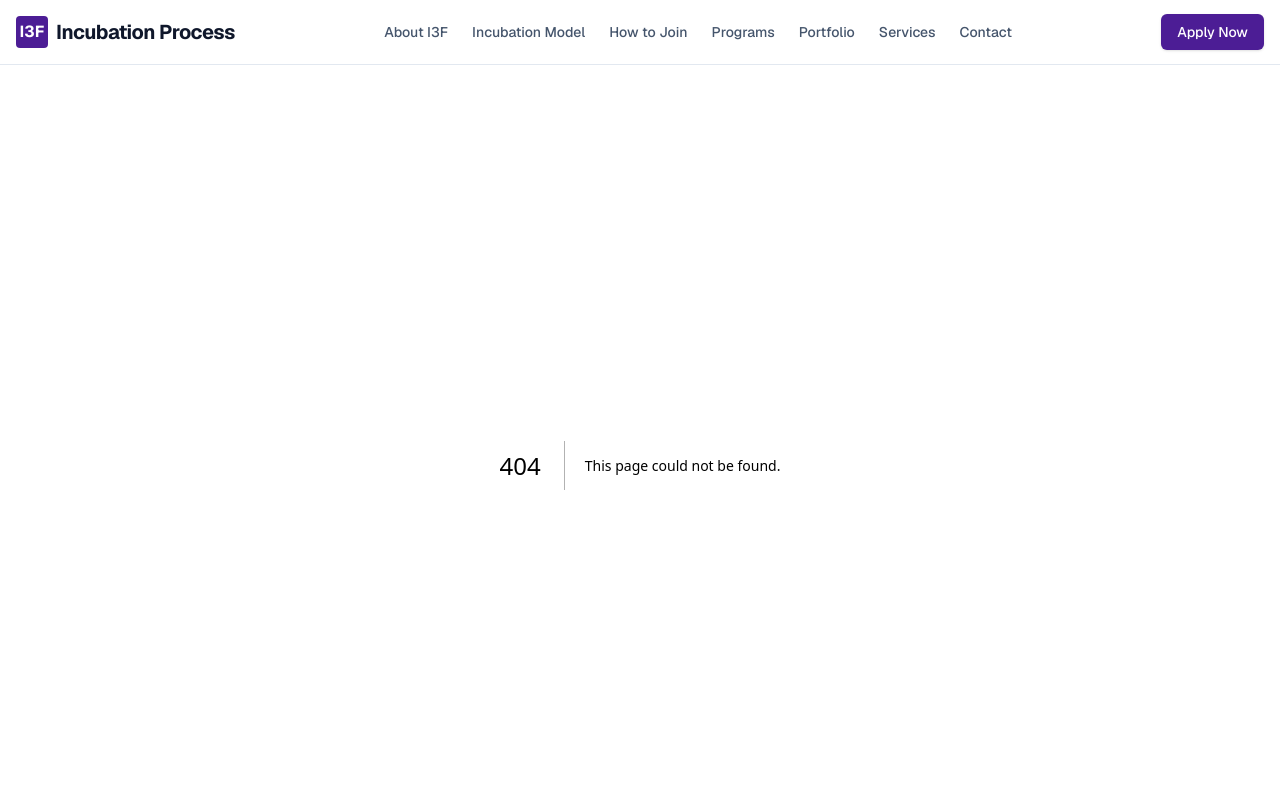
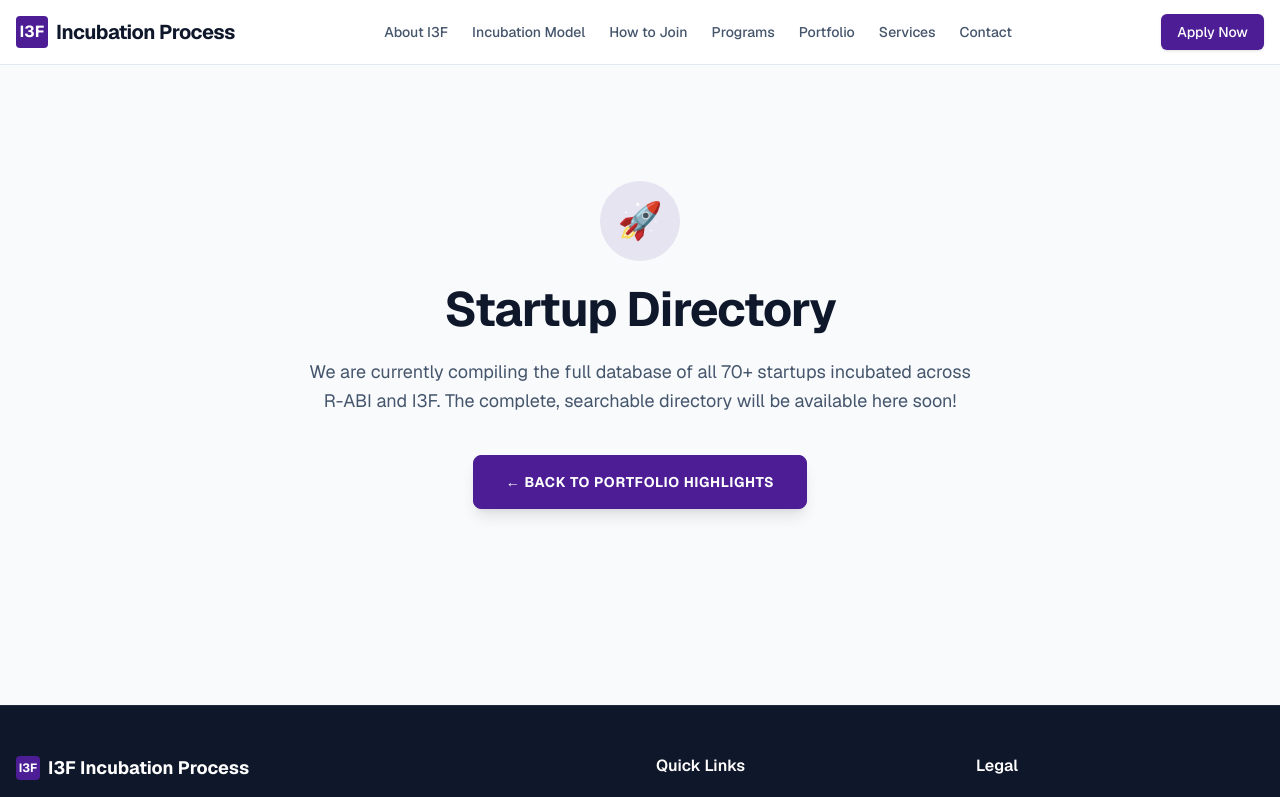
Before and after one commit to ecelliitbhu/i3f-website, a Next.js app: page /startups in a window 1280 px wide. Before the commit this address had no page. Shown: the top 797 px of the page. Built offline with nearby package versions, Linux system fonts and the light colour scheme.

Commit message:
feat(ui): link full startup directory button to placeholder startups page

```diff
--- /dev/null
+++ b/app/startups/page.tsx
@@ -0,0 +1,23 @@
+import Link from "next/link";
+
+export default function StartupsDirectory() {
+  return (
+    <div className="min-h-[70vh] flex flex-col items-center justify-center bg-slate-50 py-24 px-4 text-center">
+      <div className="mb-6 flex h-20 w-20 items-center justify-center rounded-full bg-brand-primary/10 text-4xl text-brand-primary">
+        🚀
+      </div>
+      <h1 className="text-4xl md:text-5xl font-bold tracking-tight text-slate-900 mb-6">
+        Startup Directory
+      </h1>
+      <p className="text-lg text-slate-600 max-w-2xl mx-auto leading-relaxed mb-10">
+        We are currently compiling the full database of all 70+ startups incubated across R-ABI and I3F. The complete, searchable directory will be available here soon!
+      </p>
+      <Link
+        href="/#portfolio"
+        className="inline-block border border-brand-primary bg-brand-primary px-8 py-4 font-bold text-white transition hover:bg-brand-secondary shadow-lg uppercase tracking-wider text-sm rounded-lg"
+      >
+        &larr; Back to Portfolio Highlights
+      </Link>
+    </div>
+  );
+}
--- a/components/PortfolioEcosystem.tsx
+++ b/components/PortfolioEcosystem.tsx
@@ -1,6 +1,7 @@
 "use client";
 
 import { useMemo, useState } from "react";
+import Link from "next/link";
 
 type Startup = { name: string; domain: string; focus: string; mark: string };
 
@@ -79,7 +80,7 @@ export default function PortfolioEcosystem() {
           </article>
         ))}
       </div>
-      {visibleStartups.length === 0 && <p className="py-16 text-center text-slate-500 font-medium">No startups match that search yet.</p>}<div className="mt-16 text-center"><button className="border border-slate-300 bg-white px-8 py-4 font-bold text-slate-700 transition hover:border-brand-primary hover:text-brand-primary hover:bg-slate-50 shadow-sm uppercase tracking-wider text-sm">View full startup directory &rarr;</button></div>
+      {visibleStartups.length === 0 && <p className="py-16 text-center text-slate-500 font-medium">No startups match that search yet.</p>}<div className="mt-16 text-center"><Link href="/startups" className="inline-block border border-slate-300 bg-white px-8 py-4 font-bold text-slate-700 transition hover:border-brand-primary hover:text-brand-primary hover:bg-slate-50 shadow-sm uppercase tracking-wider text-sm">View full startup directory &rarr;</Link></div>
     </div></section>
 
     <section id="units" className="py-24 bg-white border-t border-slate-200"><div className="container mx-auto max-w-7xl px-4 lg:px-8"><div className="mx-auto mb-16 max-w-2xl text-center"><div className="inline-flex justify-center items-center gap-2 mb-4"><div className="w-8 h-1 bg-brand-accent"></div><span className="uppercase tracking-[0.2em] text-brand-primary font-bold text-sm">Support system</span></div><h2 className="text-4xl md:text-5xl font-bold tracking-tight text-slate-900">One ecosystem, multiple engines</h2><p className="mt-6 text-lg text-slate-600 leading-relaxed">Specialised units that meet founders wherever their idea begins.</p></div><div className="grid gap-8 md:grid-cols-2 lg:grid-cols-4">{units.map((unit) => <article key={unit.code} className={`group relative border border-slate-200 bg-white p-8 transition-all duration-200 hover:shadow-md border-t-4 ${unit.colorClass}`}><div className="text-sm font-black text-brand-accent mb-4 uppercase tracking-widest">{unit.code}</div><h3 className="text-xl font-bold text-slate-900 leading-tight">{unit.name}</h3><p className="mt-4 text-sm leading-relaxed text-slate-600">{unit.text}</p></article>)}</div></div></section>
```
